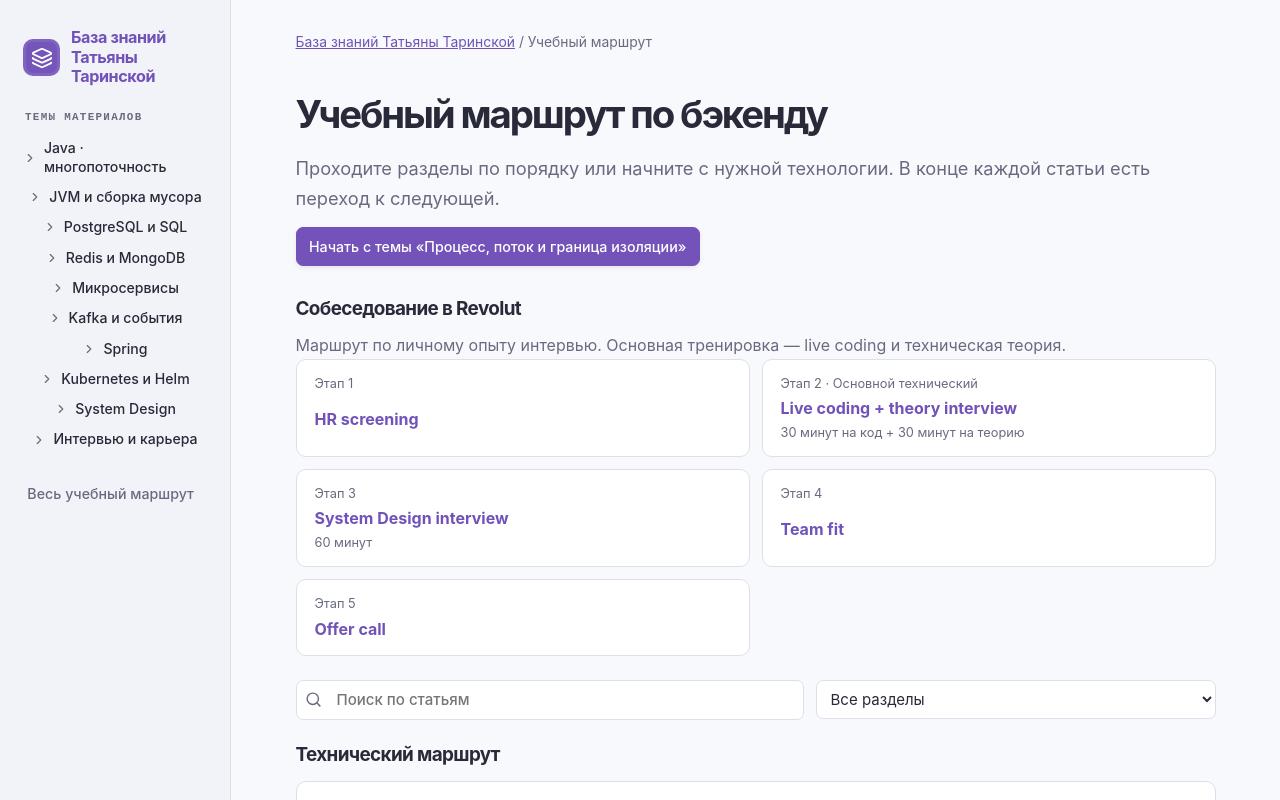
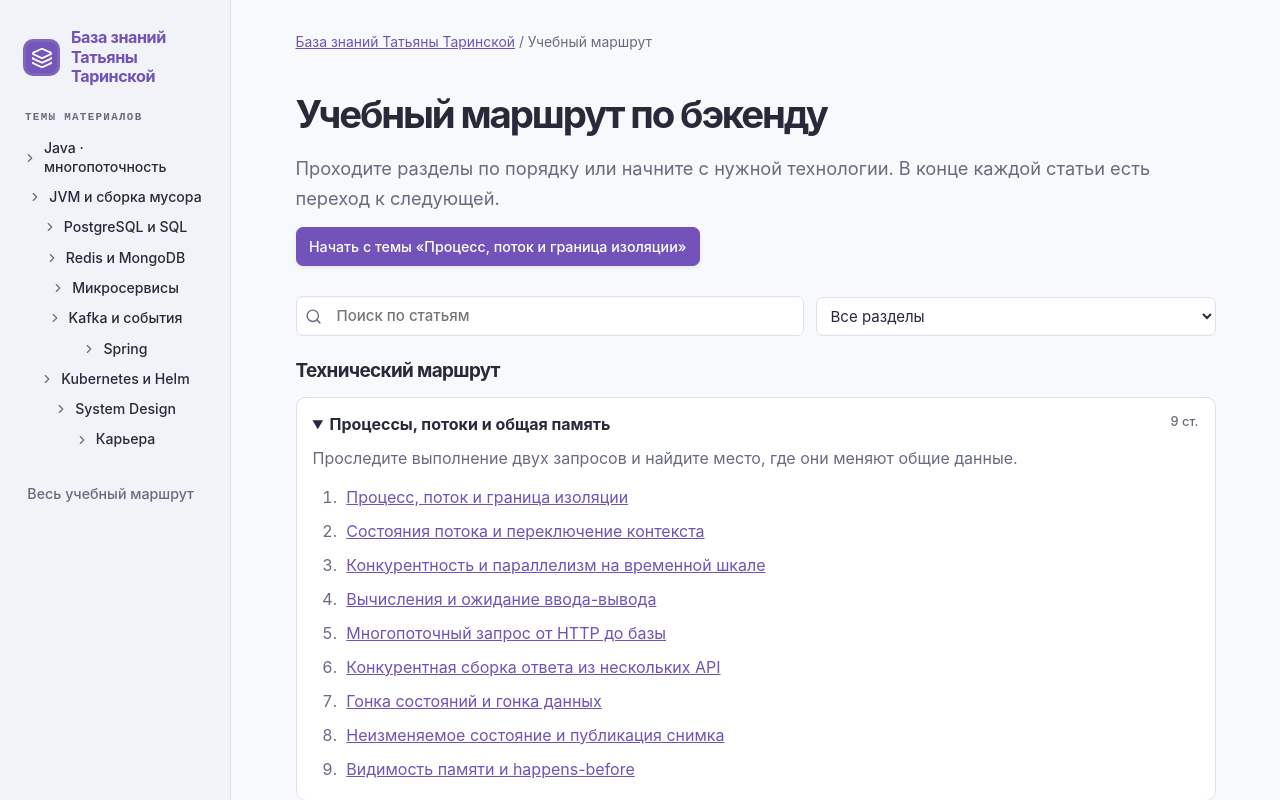
Before and after one commit to tantarin/engineering-knowledge-hub, a Next.js app: page /articles in a window 1280 px wide. Shown: the top 800 px of the page. Built offline with nearby package versions, Linux system fonts and the light colour scheme.

Commit message:
Remove Revolut interview section from site navigation

```diff
--- a/app/articles/page.tsx
+++ b/app/articles/page.tsx
@@ -1,7 +1,6 @@
 import { siteName } from "../../src/identity";
 import Link from "next/link";
 import { chapters } from "../../src/articles/library";
-import { StageLinks } from "../../src/articles/StageLinks";
 import Catalog from "../../src/articles/Catalog";
 export const metadata = { title: "Учебный маршрут по бэкенд-разработке" };
 export default function Collection() {
@@ -21,8 +20,7 @@ export default function Collection() {
           Начать с темы «{first.title}»
         </Link>
       </header>
-      <StageLinks />
-      <Catalog chapters={chapters} />
+      <Catalog chapters={chapters.filter(chapter => chapter.id !== "interview")} />
     </main>
   );
 }
--- a/src/Views.tsx
+++ b/src/Views.tsx
@@ -21,7 +21,6 @@ import {
   ListChecks,
 } from "lucide-react";
 import {siteName,authorRole} from "./identity";
-import {StageLinks} from "./articles/StageLinks";
 import Link from "next/link";
 import Art from "./Art";
 import MD from "./Markdown";
@@ -114,7 +113,6 @@ export function Dashboard({
         <p>Статьи о бэкенд-разработке, практические задачи и подготовка к интервью.</p>
         <div className="route-entry actions"><Link className="btn primary" href="/articles/">Открыть учебный маршрут</Link></div>
       </div>
-      <StageLinks/>
       <div className="dash-top">
         <section className="focus">
           <Art />
--- a/src/articles/StageLinks.tsx
+++ /dev/null
@@ -1,29 +0,0 @@
-import Link from "next/link";
-import stages from "./interview-stages.json";
-export function StageLinks() {
-  return (
-    <section
-      className="stage-links"
-      aria-label="Подготовка к собеседованию в Revolut"
-    >
-      <h2>Собеседование в Revolut</h2>
-      <p>
-        Маршрут по личному опыту интервью. Основная тренировка — live coding и
-        техническая теория.
-      </p>
-      <div>
-        {stages.map((stage) => (
-          <Link
-            className="stage-card"
-            href={"/revolut/" + stage.id + "/"}
-            key={stage.id}
-          >
-            <small>{stage.label}</small>
-            <strong>{stage.title}</strong>
-            {stage.duration && <small>{stage.duration}</small>}
-          </Link>
-        ))}
-      </div>
-    </section>
-  );
-}
--- a/src/articles/topic-menu.ts
+++ b/src/articles/topic-menu.ts
@@ -1,6 +1,5 @@
 import { chapters } from "./library";
 import { articles } from "./concurrency";
-import stages from "./interview-stages.json";
 
 type Lesson = { title: string; href: string };
 type Section = { title: string; lessons: Lesson[] };
@@ -26,8 +25,5 @@ export const menuTopics: MenuTopic[] = [
   { title: "Spring", sections: [chapter("spring")] },
   { title: "Kubernetes и Helm", sections: [chapter("kubernetes")] },
   { title: "System Design", sections: [chapter("design-practice")] },
-  { title: "Интервью и карьера", sections: [
-    { title: "Этапы интервью", lessons: stages.map(s => ({ title: s.title, href: `/revolut/${s.id}/` })) },
-    chapter("interview"), chapter("job-search"),
-  ] },
+  { title: "Карьера", sections: [chapter("job-search")] },
 ];
```
